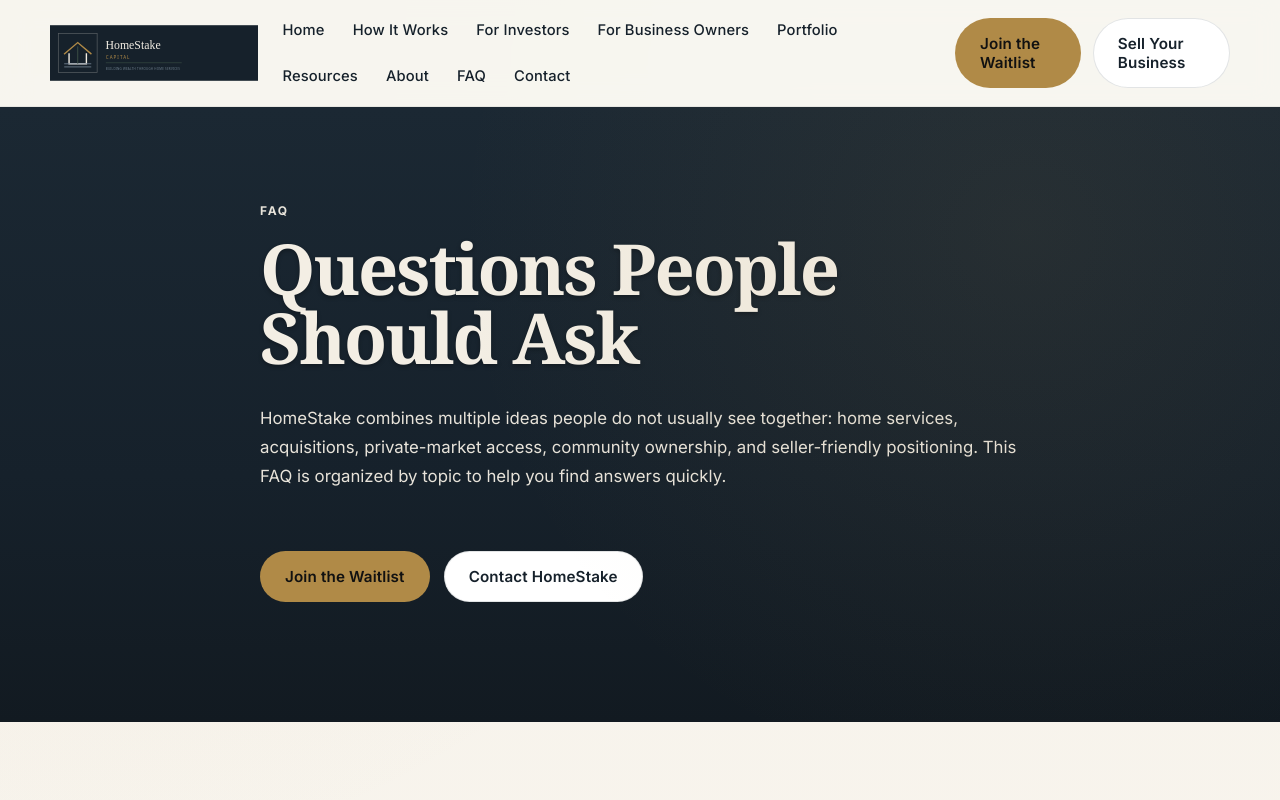
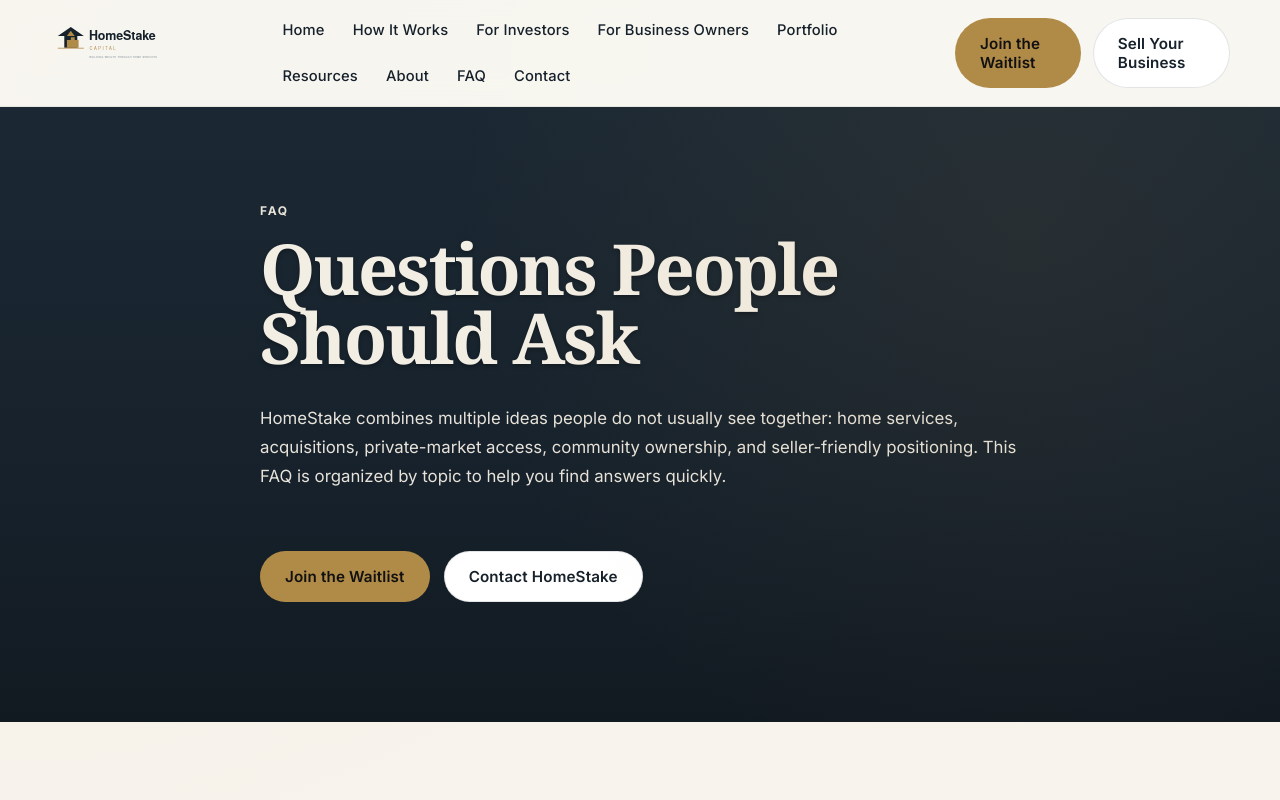
Before and after one commit to gregshelle/homestake-capital, a Next.js app: page /faq in a window 1280 px wide. Shown: the top 800 px of the page. Built offline with nearby package versions, Linux system fonts and the light colour scheme.

Commit message:
feat: use Gemini logo in header and footer

```diff
--- a/components/layout.js
+++ b/components/layout.js
@@ -17,7 +17,7 @@
         <div className="container nav">
           <Link href="/" className="brand" aria-label="HomeStake Capital home">
             <Image
-              src="/logo.svg"
+              src="/homestake-logo.svg"
               alt="HomeStake Capital"
               width={280}
               height={74}
@@ -81,7 +81,7 @@
       <div className="container grid-3">
         <div>
           <Image
-            src="/logo.svg"
+            src="/homestake-logo.svg"
             alt="HomeStake Capital"
             width={220}
             height={58}
```
